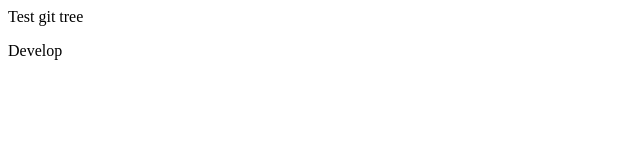
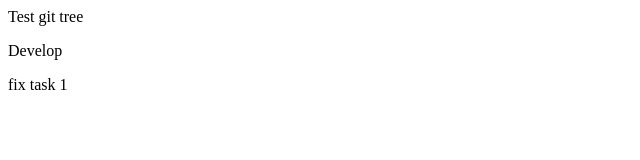
Before and after one commit to chithanhvtpt/git-tree-test, a plain HTML site: page index.html in a window 1280 px wide. Shown: the full height of the page, 0-640 px from the left. Drawn offline with Linux system fonts and the light colour scheme.

Commit message:
add fix_task_1 branch

```diff
--- a/index.html
+++ b/index.html
@@ -1,2 +1,3 @@
 <p>Test git tree</p>
 <p>Develop</p>
+<p>fix task 1</p>
```
